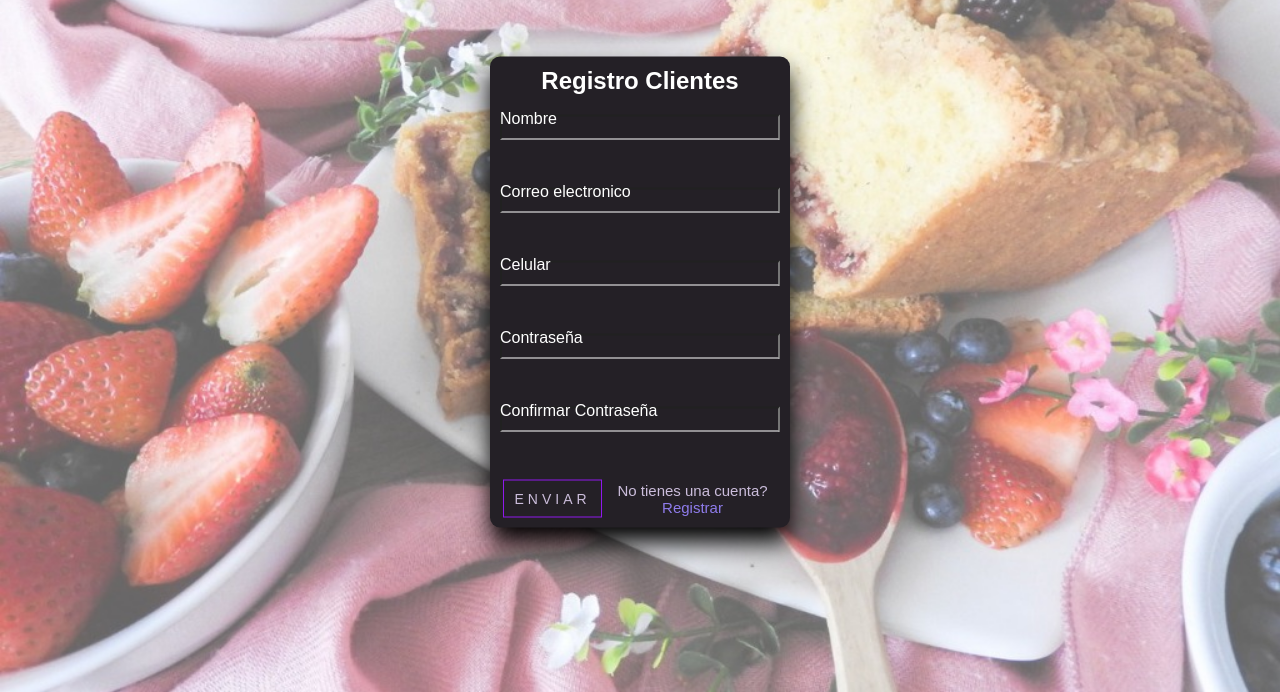
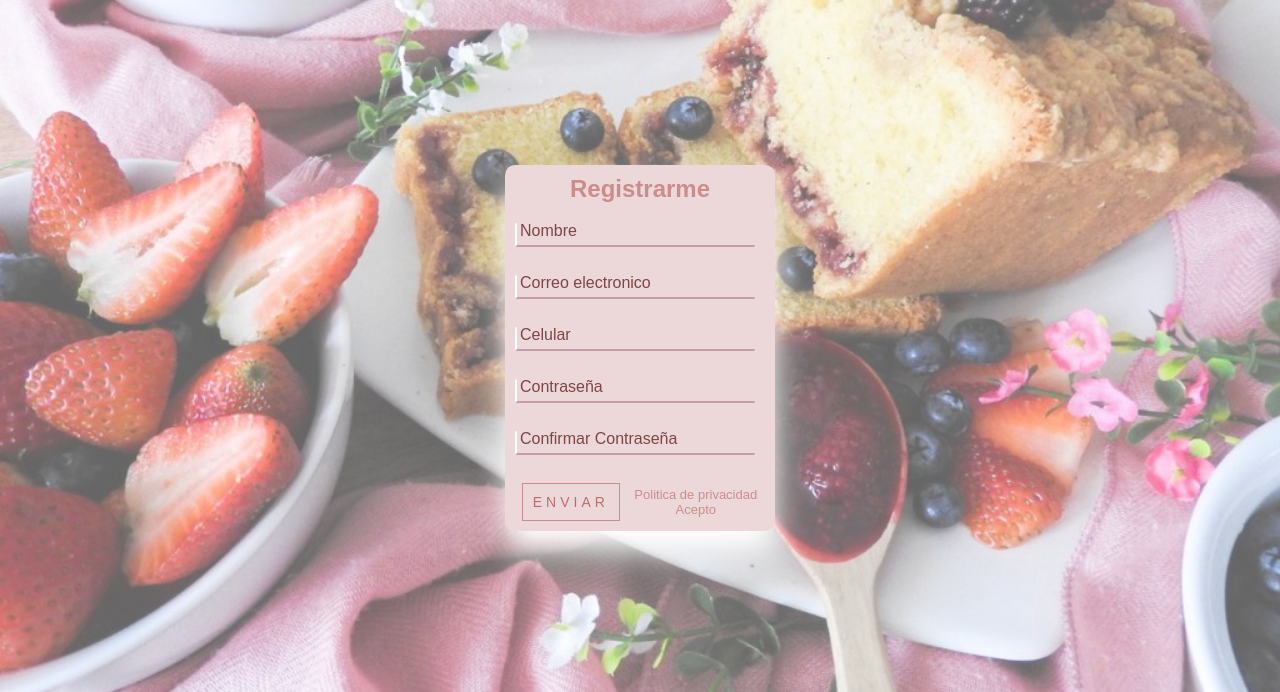
Before and after one commit to Luisa1612/Proyecto-Ciclo-3, a plain HTML site: page Estructura_HTML/registrame.html in a window 1280 px wide. Shown: the part 108-800 px from the top of the page. Drawn offline with Linux system fonts and the light colour scheme.

Commit message:
Unificacion Registro.html

```diff
--- a/Estilo_CSS/estilo_registrame.css
+++ b/Estilo_CSS/estilo_registrame.css
@@ -1,7 +1,7 @@
 * {
     margin: 0;
     padding: 0;
-    box-sizing:border-box;
+
 }body{
 	margin: 0;
 	padding: 0;
@@ -62,67 +62,72 @@ nav li {
 }
 .registro-box{
 	position: absolute;
-	top: 50%;
+	top: 57%;
 	left: 50%;
-	width: 300px;
+	width: 250px;
 	padding: 10px;
 	transform: translate(-50%, -50%);
-	background: #242026;
-	box-shadow: 0 15px 25px black;
+	background: rgb(236,216, 216);
+	box-shadow: 0 20px 30px white;
 	border-radius: 10px;
+	height: auto;
 }
 .registro-box h2{
 	margin: 0 0 20px;
 	padding: 0;
-	color: #fff;
+	color: rgb(204, 140, 140);
 	text-align: center;
 }
 .registro-box .usuario-box input{
 	position: relative;
-	width: 100%;
+	width: 95%;
 	padding: 3px 0;
 	font-size: 14px;
-	color: #fff;
-	margin-bottom: 30px;
-	border-bottom: 1px solid #fff;
+	color: rgb(189, 108, 108);
+	margin-bottom: 10px;
+	border: transparent;
+	border-bottom: 2PX solid rgb(196,155,175);
+	border-left: 2PX solid white;
 	outline: none;
-	background: transparent;
+	background: rgb(236,216, 216);
+	border-radius: 2px;
+	border-top: rgb(236,216, 216);
 }
 .registro-box .usuario-box label{
 	position: relative;
-	left: 0;
-	top: -60px;
+	left: 5px;
+	top: -35px;
 	padding: 10px 0;
 	font-size: 16px;
-	color: #fff;
+	color: rgb(126, 69, 69);
 	pointer-events: none;
 	transition: .5s;
 }
 .registro-box .usuario-box input:focus~label,
 .registro-box .usuario-box input:valid~label{
-	top: -85px;
+	top: -55px;
 	left: 0;
-	color: #8F7CEC;
-	font-size: 10px;
+	color: white;
+	font-size: 14px;
 }
 
 #submit {
 	padding: 10px 10px;
-	color: #CBBDDB;
+	color: rgb(189, 108, 108);
 	font-size: 14px;
 	text-decoration: none;
 	text-transform: uppercase;
 	overflow: hidden;
 	transition: .5s;
 	letter-spacing: 4px;
-	border: 1px solid rgb(143, 24, 236);
+	border: 1px solid rgb(204, 140, 140);
 	margin: auto;
 }
 #submit:hover {
-	background: rgb(143, 24, 236);
-	color: #fff;
+	background: white;
+	color:rgb(126, 69, 69);
 	border-radius: 5px;
-	box-shadow: 0 0 5px #8F7CEC, 0 0 25px #8F7CEC, 0 0 50px #8F7CEC, 0 0 100px #8F7CEC;
+	box-shadow: 0 0 5px white, 0 0 25px white, 0 0 50px white, 0 0 100px white;
 }
 .button-form{
 	display: flex;
@@ -130,15 +135,15 @@ nav li {
 	margin-top: 0px;
 }
 #registrar{
-	font-size: 15px;
+	font-size: 13px;
 	text-decoration: none;
-	color: #CBBDDB;
+	color: rgb(204, 140, 140);
 	margin: auto;
-	width: 60%;
+	width: 50%;
 	text-align: center;
 }
 #registrar a {
 	margin: 0;
-	color: #8F7CEC;
+	color: rgb(204, 140, 140);
 	text-decoration: none;
 }
--- a/Estructura_HTML/registrame.html
+++ b/Estructura_HTML/registrame.html
@@ -10,7 +10,6 @@
 </head>
 
 <body>
-    <a href="index.html">Inicio</a>
     <div class="menu">
         <nav>
             <ul class="menu1">
@@ -27,7 +26,7 @@
         </nav>
     </div>
     <div class="registro-box">
-        <h2>Registro Clientes</h2>
+        <h2>Registrarme</h2>
         <form>
             <div class="usuario-box">
                 <input type="text" name="" required="">
@@ -57,10 +56,12 @@
                     <div class="button-form">
                         <a id="submit" href="#">Enviar</a>
                         <div id="registrar">
-                            No tienes una cuenta?
-                            <a href="#">Registrar</a>
+                            <a href= "#">Politica de privacidad</a>
+                            <p></p>
+                            <a href="#">Acepto</a>
                         </div>
                     </div>
+                </div>
         </form>
     </div>
 
```
